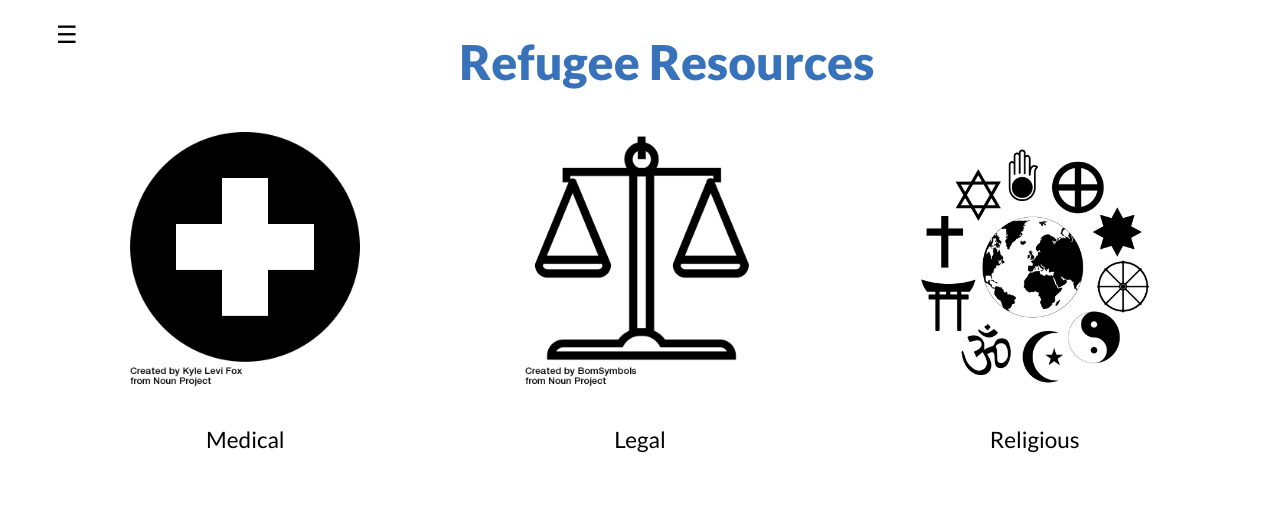
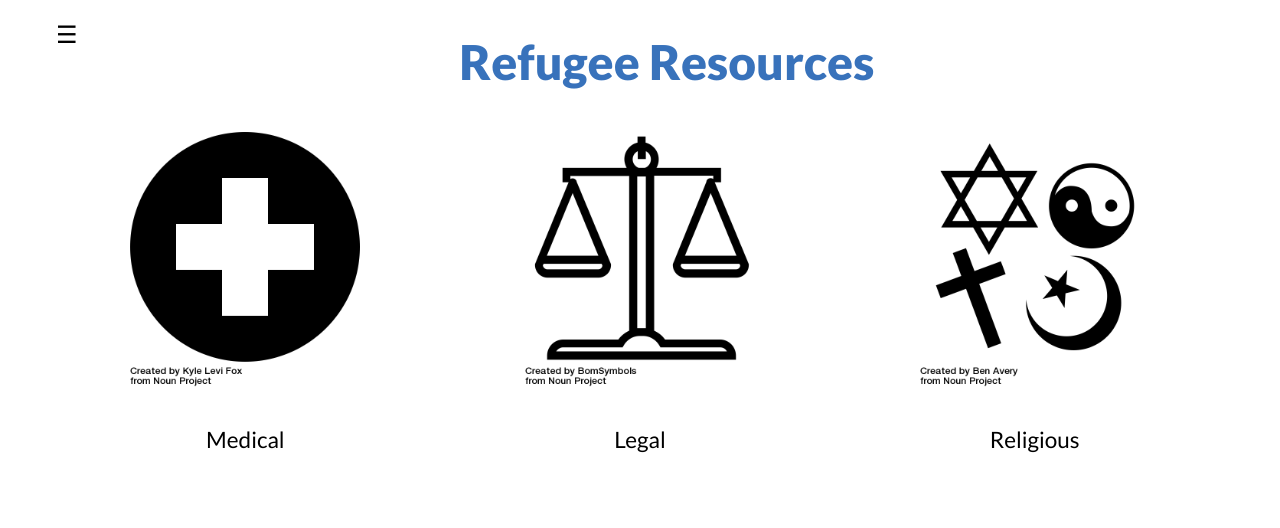
Before and after one commit to lnix1/top-app, a Flask app: page / in a window 1280 px wide. Shown: the top 528 px of the page. Run offline with Flask 2, Linux system fonts and the light colour scheme.

Commit message:
updated religion icon

```diff
--- a/top_app/templates/index.html
+++ b/top_app/templates/index.html
@@ -53,7 +53,7 @@
                 <div class="w3-third button">
                     <form method="POST" action="/resource_view">
                         <button class="w3-button w3-padding-16" id="religious-button" value="hospital" name="service_type">
-                            <img src="../static/images/religions.jpg" alt="Religious" class="fill-vertical fill-horizontal">
+                            <img src="../static/images/religion-2.png" alt="Religious" class="fill-vertical fill-horizontal">
                         <p>Religious</p>
                         </button>
                     </form>
```
Also changed, not shown: top_app/static/images/religion-2.png (added).
